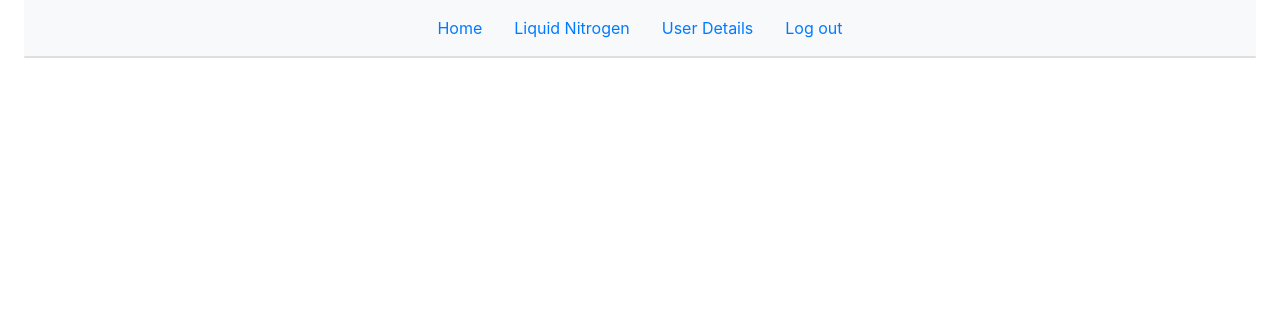
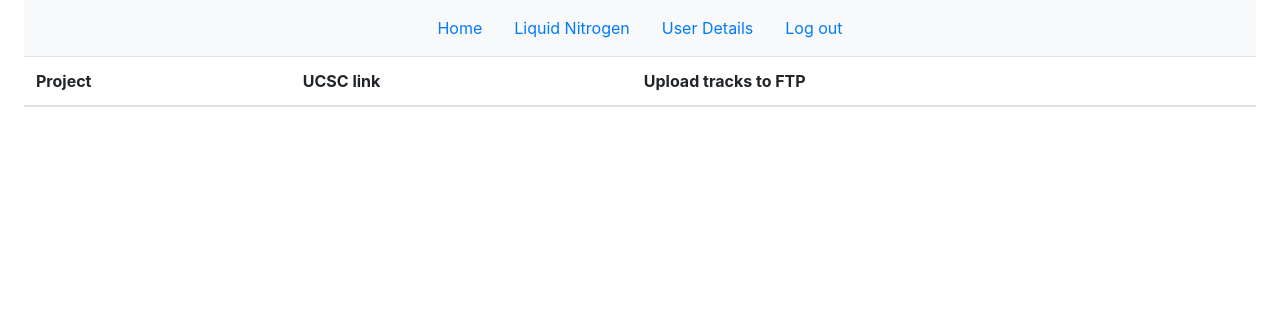
Before and after one commit to kate-v-stepanova/B250_lab_monitor, a Flask app: page /ucsc_links in a window 1280 px wide. Shown: the top 316 px of the page. Run offline with Flask 2, Linux system fonts and the light colour scheme; the visitor is signed in with stand-in values (Sample User, id 1); lists and menus that the app fills with data are empty; some libraries are stand-ins or nearby versions.

Commit message:
UCSC links: add upload command

```diff
--- a/templates/ucsc_links.html
+++ b/templates/ucsc_links.html
@@ -1,14 +1,19 @@
 {% extends 'layout.html' %}
 {% block body %}
-<div class="card">
-  <ul class="list-group list-group-flush">
-      {% for link in ucsc_links %}
-      <div class="row">
-          {% set project_id=link.split('/')[-1].split('_')[0] %}
-          <li class="list-group-item">{{ project_id }}</li>
-        <li class="list-group-item"><a href="{{ link }}">{{ link }}</a></li>
-      </div>
-      {% endfor %}
-  </ul>
-</div>
+<table class="table">
+    <thead>
+        <tr><th>Project</th><th>UCSC link</th><th>Upload tracks to FTP</th></tr>
+    </thead>
+    <tbody>
+        {% for link in ucsc_links %}
+        {% set project_id=link.split('/')[-1].split('_')[0] %}
+        <tr>
+            <td>{{ project_id }}</td>
+            <td><a href="{{ link }}">{{ link }}</a></td>
+            <td><div class="alert alert-dark" role="alert">python $BASE_DIR/software/ucsc/3_ucsc_tracks_to_ftp.py {{ project_id }}</div>
+            </td>
+        </tr>
+        {% endfor %}
+    </tbody>
+</table>
 {% endblock %}
```
